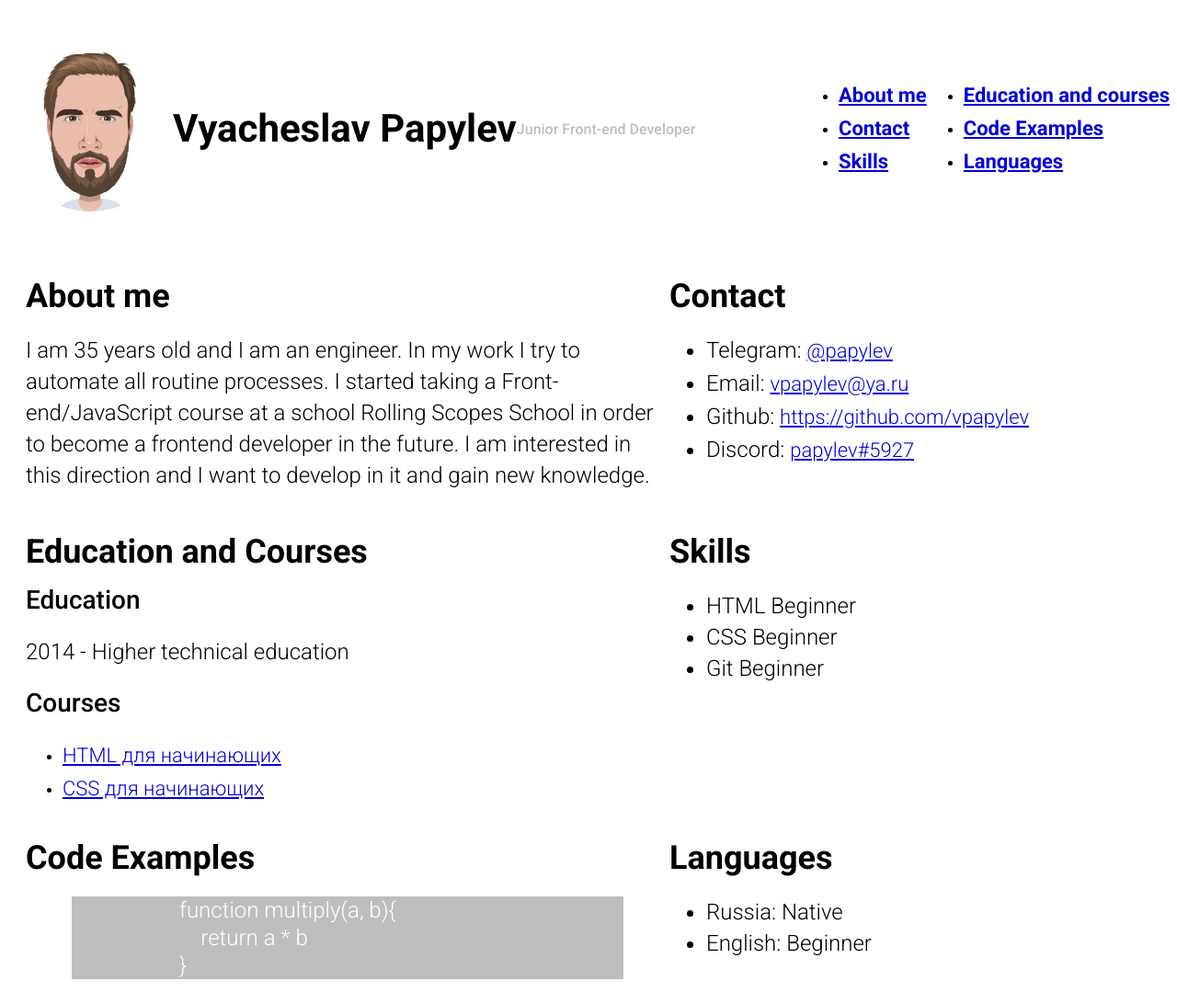
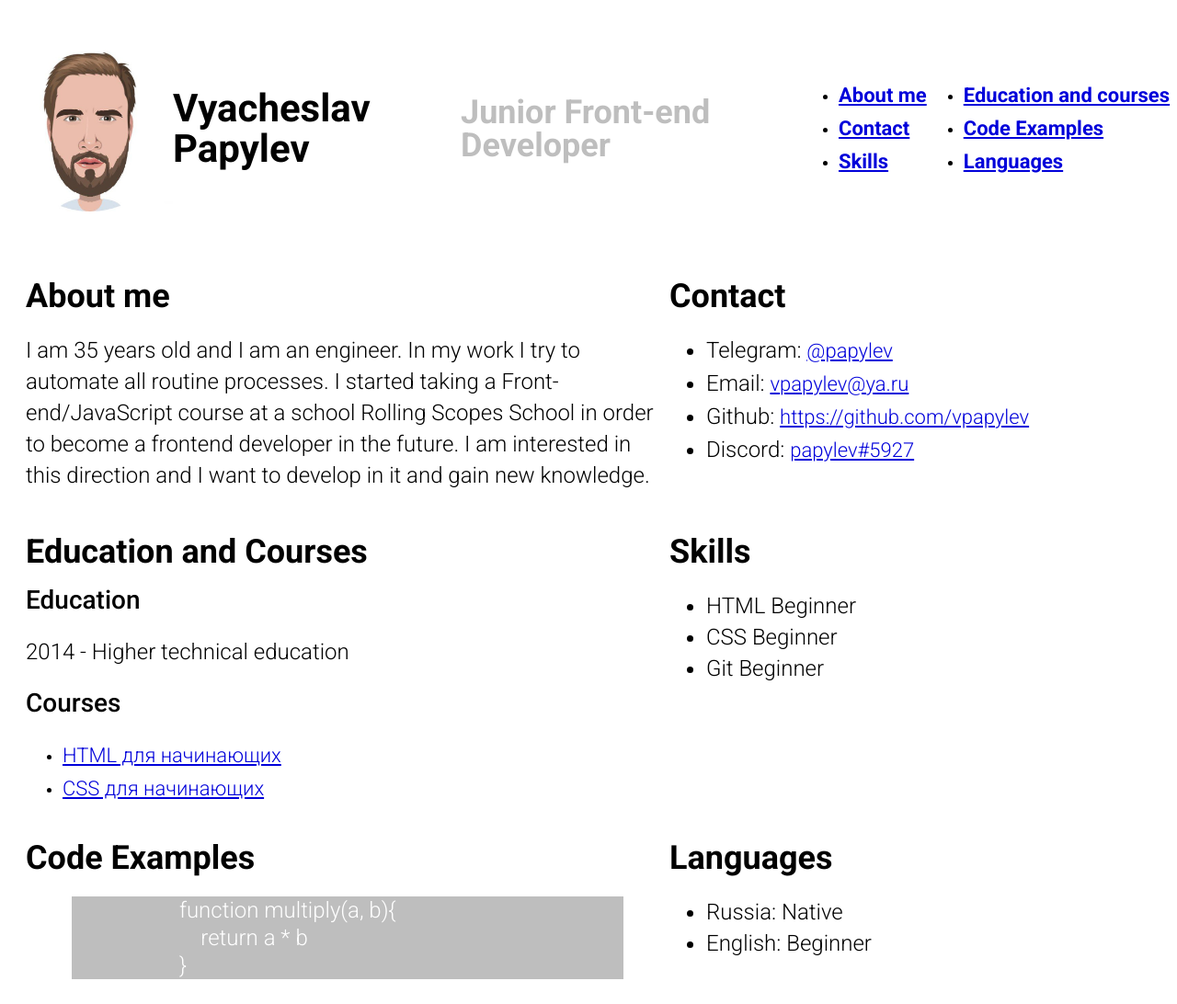
Before and after one commit to vpapylev/rsschool-cv, a plain HTML site: page index.html in a window 1280 px wide. Shown: the top 1092 px of the page at 92% size. Drawn offline with Linux system fonts and the light colour scheme.

Commit message:
fix: edit logo_gray

```diff
--- a/style.css
+++ b/style.css
@@ -51,6 +51,9 @@
 }
 
 .logo_gray {
+  font-size: 36px;
+  line-height: 36px;
+  font-weight: 700;
   color: #bebebe;
 }
 
```
